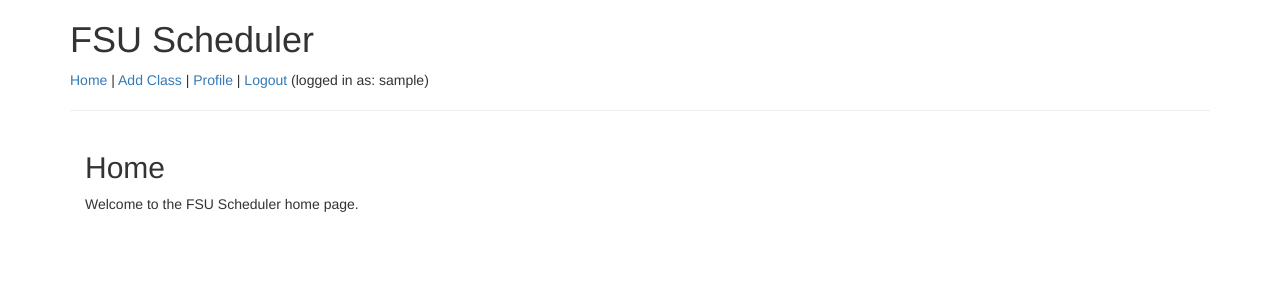
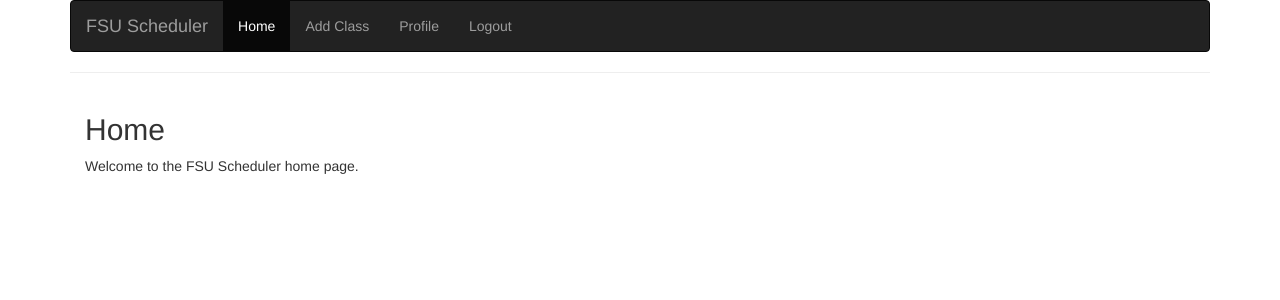
Before and after one commit to CIS4930btc/FSUScheduler, a Django app: page / in a window 1280 px wide. Shown: the top 300 px of the page. Run offline with Django 3.2, Linux system fonts and the light colour scheme; the visitor is signed in with stand-in values (Sample User, id 1); some libraries are stand-ins or nearby versions.

Commit message:
added nav bar

```diff
--- a/templates/base.html
+++ b/templates/base.html
@@ -2,26 +2,46 @@
 <html lang="en">
 <head>
     <meta charset="utf-8">
-    <link rel="stylesheet" href="//netdna.bootstrapcdn.com/bootstrap/3.1.1/css/bootstrap.min.css">
+    <meta name="viewport" content="width=device-width, initial-scale=1">
+    <link rel="stylesheet" href="https://maxcdn.bootstrapcdn.com/bootstrap/3.3.7/css/bootstrap.min.css">
+    <script src="https://ajax.googleapis.com/ajax/libs/jquery/3.2.1/jquery.min.js"></script>
+    <script src="https://maxcdn.bootstrapcdn.com/bootstrap/3.3.7/js/bootstrap.min.js"></script>
     <title>{% block title %}FSU Scheduler{% block title_extra %}{% endblock %}{% endblock %}</title>
 </head>
 <body>
     <div class="container outer-container">
 
-        <h1>FSU Scheduler</h1>
-        <a href="{% url 'home' %}">Home</a> |
         {% if user.is_authenticated %}
-            <a href="{% url 'add_class' %}">Add Class</a> |
-            <a href="{% url 'profile' %}">Profile</a> |
-            <a href="{% url 'logout' %}">Logout</a> (logged in as: {{ user.username }})
+          <nav class="navbar navbar-inverse">
+            <div class="container-fluid">
+              <div class="navbar-header">
+                <a class="navbar-brand" href="">FSU Scheduler</a>
+              </div>
+              <ul class="nav navbar-nav">
+                <li class="active"><a href="{% url 'home' %}">Home</a></li>
+                <li><a href="{% url 'add_class' %}">Add Class</a></li>
+                <li><a href="{% url 'profile' %}">Profile</a></li>
+                <li><a href="{% url 'logout' %}">Logout</a></li>
+              </ul>
+            </div>
+          </nav>
         {% else %}
-            <a href="{% url 'login' %}">Login</a> |
-            <a href="{% url 'register' %}">Register</a>
+          <nav class="navbar navbar-inverse">
+            <div class="container-fluid">
+              <div class="navbar-header">
+                <a class="navbar-brand" href="#">FSU Scheduler</a>
+              </div>
+              <ul class="nav navbar-nav">
+                <li><a href="{% url 'login' %}">Login</a></li>
+                <li><a href="{% url 'register' %}">Register</a></li>
+              </ul>
+            </div>
+          </nav>
         {% endif %}
 
         <hr>
 
-	{% if messages %}
+	      {% if messages %}
             <ul class="messages" style="list-style: none; padding-left: 0; text-align: center;">
             {% for message in messages %}
                 <li{% if message.tags %} class="alert alert-{{ message.tags }}"{% endif %}>{{ message }}</li>
```
